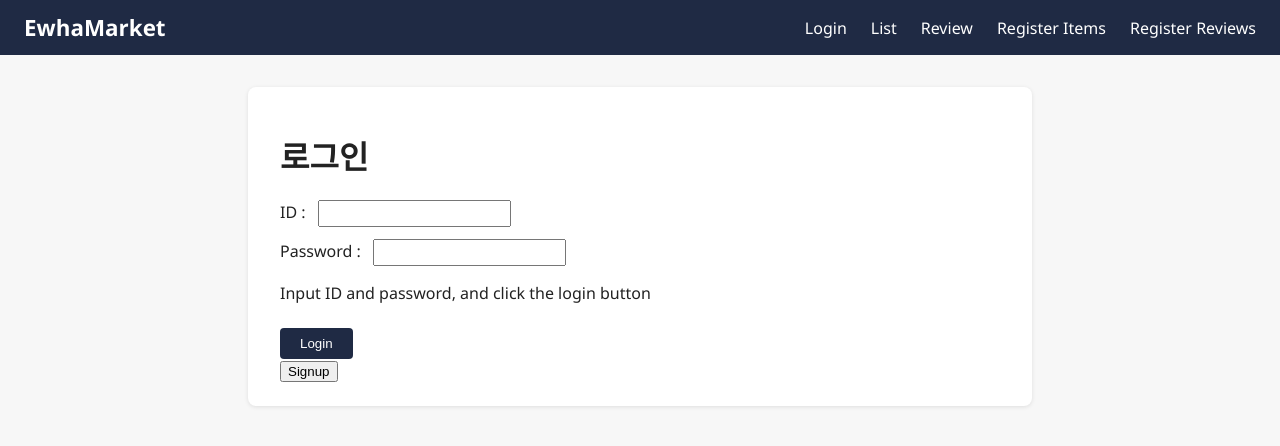
After one commit to gyesswhat/2026_osp_project_Giter, a Flask app: page /login in a window 1280 px wide. The commit adds this page. Shown: the top 446 px of the page. Run offline with Flask 3, Linux system fonts and the light colour scheme; parts of the project's set-up code (start-up, migrations or seed data) failed here and were passed over.

Commit message:
feat: Firebase 상품 등록 저장 및 회원가입 구현
상품 등록 시 Realtime Database의 item/<상품명>에 입력값과 이미지 파일명을 저장한다.
Login 메뉴와 로그인, 회원가입 페이지를 추가하고, 회원 정보는 user 노드에 저장한다.
비밀번호는 SHA-256 해시로 저장하고, 중복 ID는 저장하지 않는다.

Constraint: 인증 JSON(authentication/)은 공개 GitHub에 올리지 않는다
Confidence: high
Scope-risk: narrow
Not-tested: 로그인 처리 (이번 실습 범위가 아니다)

```diff
--- a/app.py
+++ b/app.py
@@ -1,8 +1,13 @@
+import hashlib
 import os
-from flask import Flask, render_template, request
+from flask import Flask, flash, redirect, render_template, request, url_for
 from werkzeug.utils import secure_filename
 
+from database import DBhandler
+
 app = Flask(__name__)
+app.config["SECRET_KEY"] = "helloosp"
+DB = DBhandler()
 UPLOAD_DIR = os.path.join(app.static_folder, "uploads")
 os.makedirs(UPLOAD_DIR, exist_ok=True)
 
@@ -39,12 +44,34 @@ def submit_item():
 
     picture = request.files.get("picture")
     image_url = None
+    filename = ""
     if picture and picture.filename:
         filename = secure_filename(picture.filename)
         picture.save(os.path.join(UPLOAD_DIR, filename))
         image_url = f"uploads/{filename}"
 
+    DB.insert_item(data["name"], data, filename)
     return render_template("result.html", data=data, image_url=image_url)
+
+
+@app.route("/login")
+def login():
+    return render_template("login.html")
+
+
+@app.route("/signup")
+def signup():
+    return render_template("signup.html")
+
+
+@app.route("/signup_post", methods=["POST"])
+def register_user():
+    data = request.form
+    pw_hash = hashlib.sha256(data["pw"].encode("utf-8")).hexdigest()
+    if DB.insert_user(data, pw_hash):
+        return redirect(url_for("login"))
+    flash("이미 존재하는 ID입니다.")
+    return redirect(url_for("signup"))
 
 
 if __name__ == "__main__":
--- /dev/null
+++ b/database.py
@@ -0,0 +1,39 @@
+import json
+
+import pyrebase
+
+AUTH_FILE = "./authentication/firebase_auth.json"
+
+
+class DBhandler:
+    def __init__(self):
+        with open(AUTH_FILE) as f:
+            config = json.load(f)
+        firebase = pyrebase.initialize_app(config)
+        self.db = firebase.database()
+
+    def insert_item(self, name, data, img_path):
+        item_info = {
+            "seller": data["seller"],
+            "price": data["price"],
+            "address": data["address"],
+            "status": data["status"],
+            "email": data["email"],
+            "img_path": img_path,
+        }
+        self.db.child("item").child(name).set(item_info)
+        return True
+
+    def insert_user(self, data, pw_hash):
+        if not self.user_duplicate_check(data["id"]):
+            return False
+        user_info = {"id": data["id"], "pw": pw_hash, "nickname": data["nickname"]}
+        self.db.child("user").push(user_info)
+        return True
+
+    def user_duplicate_check(self, id_string):
+        users = self.db.child("user").get()
+        for res in users.each() or []:
+            if res.val().get("id") == id_string:
+                return False
+        return True
--- a/requirements.txt
+++ b/requirements.txt
@@ -1 +1,2 @@
 flask
+pyrebase4
--- a/static/css/style.css
+++ b/static/css/style.css
@@ -12,3 +12,4 @@ table.result { border-collapse: collapse; width: 100%; margin-bottom: 16px; }
 table.result th, table.result td { border: 1px solid #ddd; padding: 8px 12px; text-align: left; }
 table.result th { background: #f0f0f0; width: 160px; }
 img.preview { max-width: 300px; border-radius: 4px; }
+.flash { color: #c0392b; font-weight: bold; }
--- a/templates/index.html
+++ b/templates/index.html
@@ -10,6 +10,7 @@
   <nav class="navbar">
     <a class="brand" href="{{ url_for('index') }}">EwhaMarket</a>
     <ul>
+      <li><a href="{{ url_for('login') }}">Login</a></li>
       <li><a href="{{ url_for('item_list') }}">List</a></li>
       <li><a href="{{ url_for('review_list') }}">Review</a></li>
       <li><a href="{{ url_for('reg_items') }}">Register Items</a></li>
@@ -18,6 +19,7 @@
   </nav>
 
   <main class="container">
+    {% for msg in get_flashed_messages() %}<p class="flash">{{ msg }}</p>{% endfor %}
     {% block content %}
     <h1>EwhaMarket에 오신 것을 환영합니다</h1>
     <p>이화여대 학생들을 위한 중고 거래 플랫폼입니다. 상단 메뉴에서 상품을 등록하거나 목록을 확인해 보세요.</p>
--- /dev/null
+++ b/templates/login.html
@@ -0,0 +1,12 @@
+{% extends "index.html" %}
+{% block title %}Login - EwhaMarket{% endblock %}
+{% block content %}
+<h1>로그인</h1>
+<form>
+  <label>ID : <input type="text" name="id" required></label>
+  <label>Password : <input type="password" name="pw" required></label>
+  <p>Input ID and password, and click the login button</p>
+  <input type="submit" value="Login">
+</form>
+<a href="{{ url_for('signup') }}"><button type="button">Signup</button></a>
+{% endblock %}
```
Also changed, not shown: templates/signup.html (added, +12 -0 lines), README.md, 1 other file.
